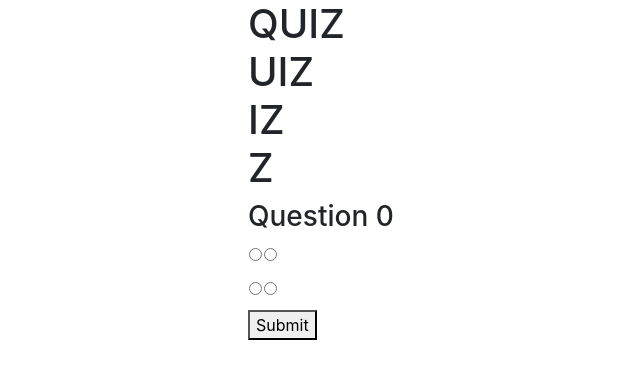
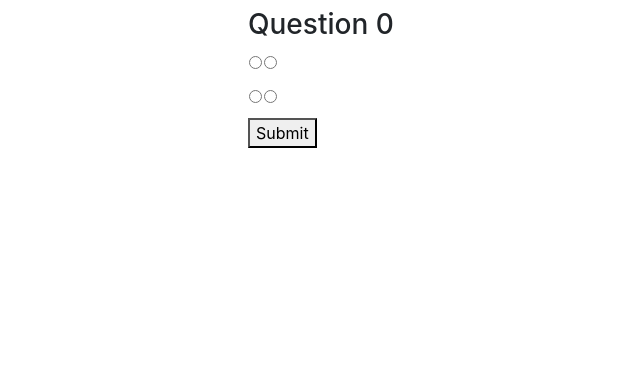
Before and after one commit to biglizards/quiz-thing, a Flask app: template templates/quiz.html in a window 1280 px wide. Shown: the top 379 px of the page, without its empty margins (87-727 px from the left). Run offline with Flask 2, Linux system fonts and the light colour scheme; the template is opened without the code that fills it: most values are stand-ins (such as "Sample title", 1, 10 or a date in 2020); data that the repository does not hold is empty; some libraries are stand-ins or nearby versions.

Commit message:
Update quiz.html

```diff
--- a/templates/quiz.html
+++ b/templates/quiz.html
@@ -26,7 +26,7 @@
 
 <body>
   <div class="container" style="width: 50%; margin:auto;">
-    <h1>QUIZ<br>UIZ<br>IZ<br>Z</h1>
+    <h1 id="quizname"></h1>
 
     <div id="quizArea">
       <h3>Question <span id="questionNum">0</span></h3>
```
